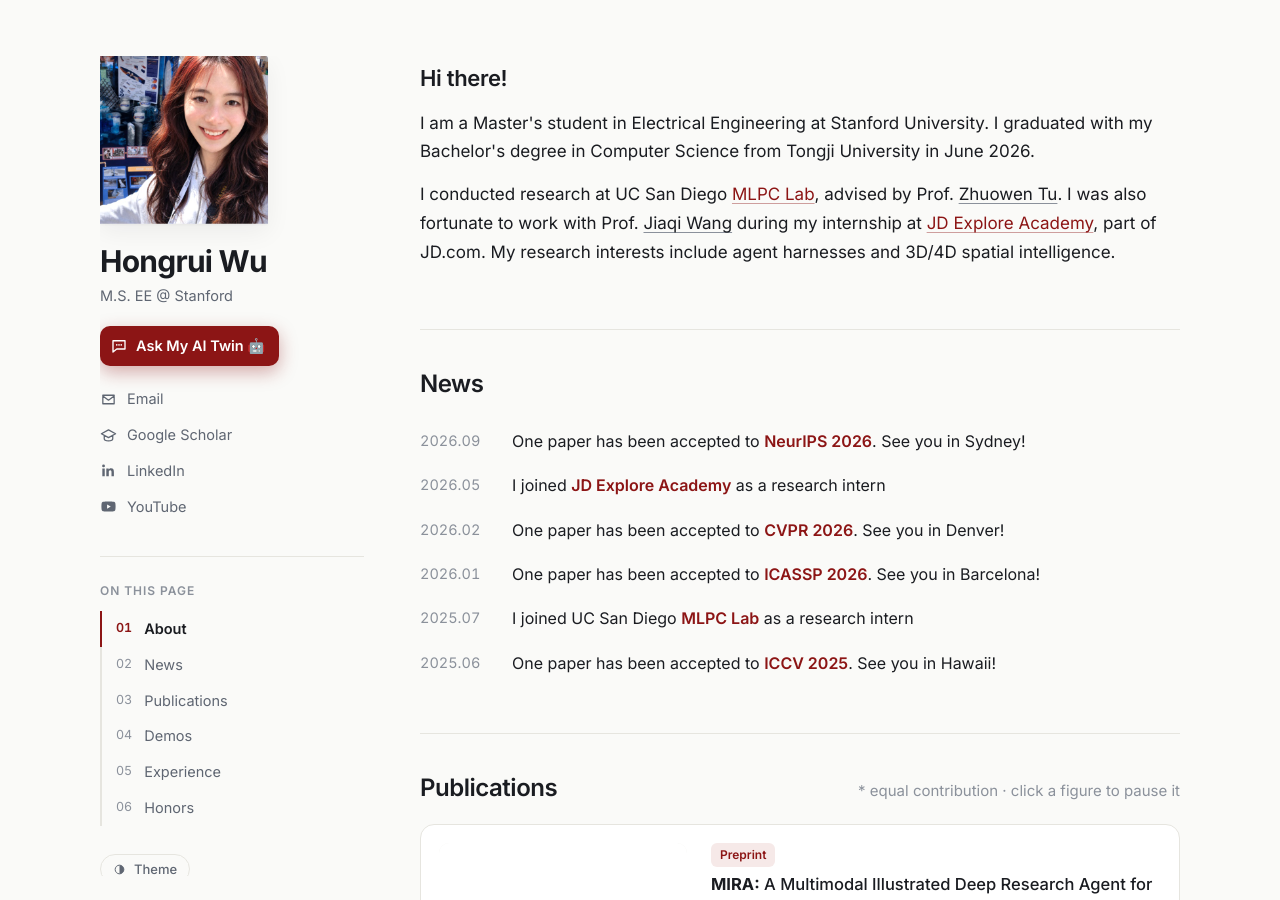
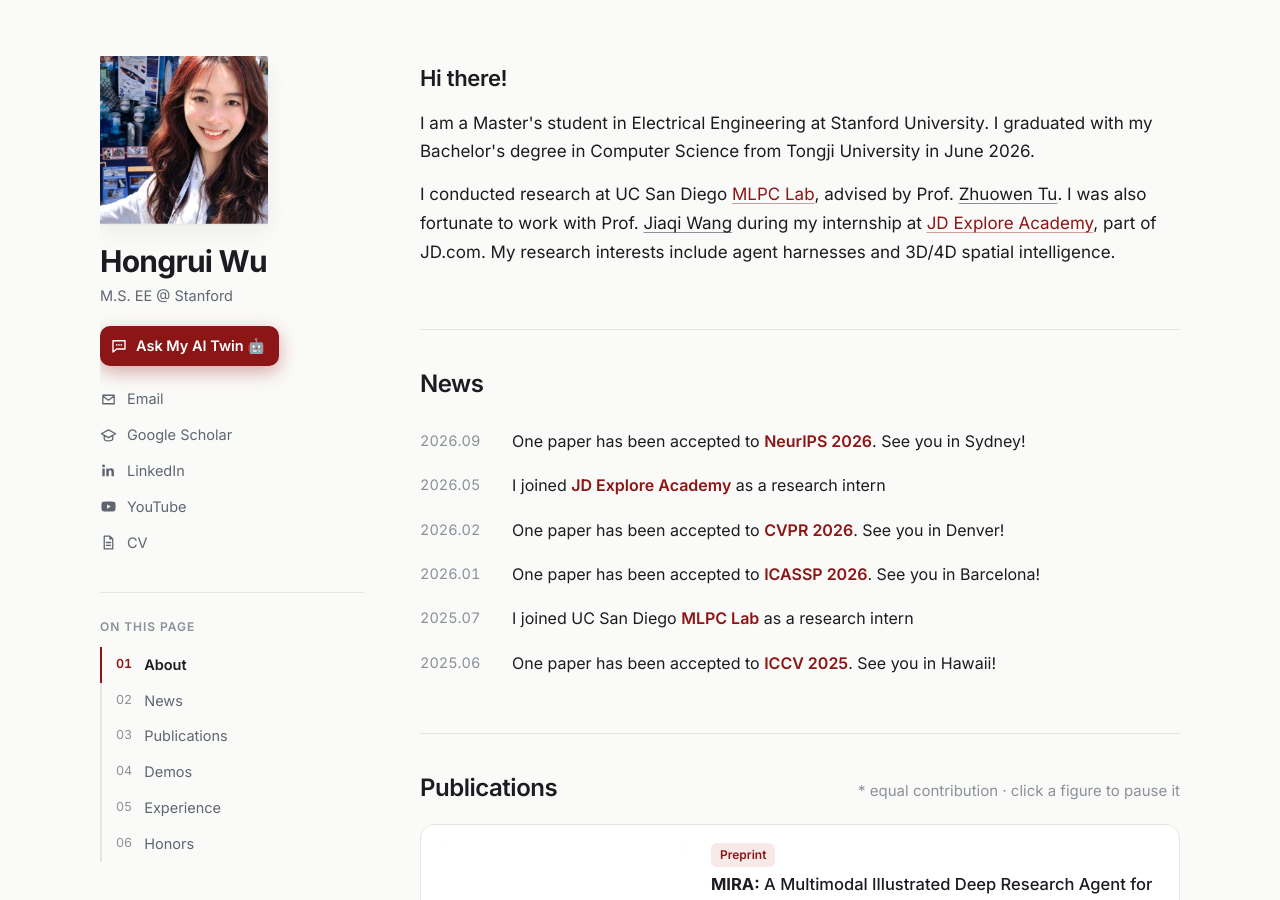
Before and after one commit to oneHFR/oneHFR.github.io, a Jekyll site: the page built from _pages/about.md, in a window 1280 px wide and 900 px high. Built offline with Jekyll 4.4.1, drawn with Linux system fonts in a browser that asks for light colours.

Commit message:
Homepage: CV link in sidebar below YouTube
Co-Authored-By: Claude Opus 5.5 (1M context) <noreply@anthropic.com>
Claude-Session: https://claude.ai/code/session_01QNMo7FCCFnVF5qPTeXeTUv

```diff
--- a/_layouts/home.html
+++ b/_layouts/home.html
@@ -99,6 +99,7 @@
     <symbol id="i-github" viewBox="0 0 24 24"><path fill="currentColor" d="M12 2a10 10 0 0 0-3.16 19.49c.5.09.68-.22.68-.48v-1.7c-2.78.6-3.37-1.34-3.37-1.34-.45-1.16-1.11-1.47-1.11-1.47-.91-.62.07-.6.07-.6 1 .07 1.53 1.03 1.53 1.03.89 1.53 2.34 1.09 2.91.83.09-.65.35-1.09.63-1.34-2.22-.25-4.55-1.11-4.55-4.94 0-1.09.39-1.98 1.03-2.68-.1-.25-.45-1.27.1-2.65 0 0 .84-.27 2.75 1.02a9.5 9.5 0 0 1 5 0c1.91-1.3 2.75-1.02 2.75-1.02.55 1.38.2 2.4.1 2.65.64.7 1.03 1.59 1.03 2.68 0 3.84-2.34 4.68-4.57 4.93.36.31.68.92.68 1.85v2.74c0 .27.18.58.69.48A10 10 0 0 0 12 2"/></symbol>
     <symbol id="i-linkedin" viewBox="0 0 24 24"><path fill="currentColor" d="M5 3.5a2 2 0 1 1 0 4 2 2 0 0 1 0-4M3.3 9h3.4v11H3.3zm5.6 0h3.3v1.5h.05c.46-.87 1.58-1.8 3.26-1.8 3.48 0 4.12 2.3 4.12 5.28V20h-3.4v-5.3c0-1.27-.02-2.9-1.77-2.9s-2.04 1.38-2.04 2.8V20H8.9z"/></symbol>
     <symbol id="i-youtube" viewBox="0 0 24 24"><path fill="currentColor" d="M21.6 7.2a2.5 2.5 0 0 0-1.77-1.77C18.27 5 12 5 12 5s-6.27 0-7.83.43A2.5 2.5 0 0 0 2.4 7.2 26 26 0 0 0 2 12a26 26 0 0 0 .4 4.8 2.5 2.5 0 0 0 1.77 1.77C5.73 19 12 19 12 19s6.27 0 7.83-.43a2.5 2.5 0 0 0 1.77-1.77A26 26 0 0 0 22 12a26 26 0 0 0-.4-4.8M10 15V9l5.2 3z"/></symbol>
+    <symbol id="i-cv" viewBox="0 0 24 24"><path fill="none" stroke="currentColor" stroke-width="1.8" stroke-linecap="round" stroke-linejoin="round" d="M6 3h8l4 4v14H6z M14 3v4h4 M9 12h6 M9 16h6"/></symbol>
     <symbol id="i-chat" viewBox="0 0 24 24"><path fill="none" stroke="currentColor" stroke-width="1.8" stroke-linejoin="round" d="M4 5h16v11H9l-5 4z"/><circle cx="9" cy="10.5" r="1.1" fill="currentColor"/><circle cx="12" cy="10.5" r="1.1" fill="currentColor"/><circle cx="15" cy="10.5" r="1.1" fill="currentColor"/></symbol>
     <symbol id="i-external" viewBox="0 0 24 24"><path fill="none" stroke="currentColor" stroke-width="1.8" stroke-linecap="round" stroke-linejoin="round" d="M14 4h6v6 M20 4l-9 9 M18 14v6H4V6h6"/></symbol>
     <symbol id="i-expand" viewBox="0 0 24 24"><path fill="none" stroke="currentColor" stroke-width="1.8" stroke-linecap="round" stroke-linejoin="round" d="M4 9V4h5 M20 9V4h-5 M4 15v5h5 M20 15v5h-5"/></symbol>
--- a/_pages/about.md
+++ b/_pages/about.md
@@ -12,6 +12,7 @@ links:
   - { label: "Google Scholar", icon: "scholar",  url: "https://scholar.google.com/citations?user=JjjYCN8AAAAJ&hl=en" }
   - { label: "LinkedIn",       icon: "linkedin", url: "https://www.linkedin.com/in/hongrui-wu-7546b734b/" }
   - { label: "YouTube",        icon: "youtube",  url: "https://www.youtube.com/@oneHFR" }
+  - { label: "CV",             icon: "cv",       url: "/files/Hongrui_Wu_CV.pdf" }
 chat:
   label: "Ask My AI Twin 🤖"
   title: "My AI Twin"
```
